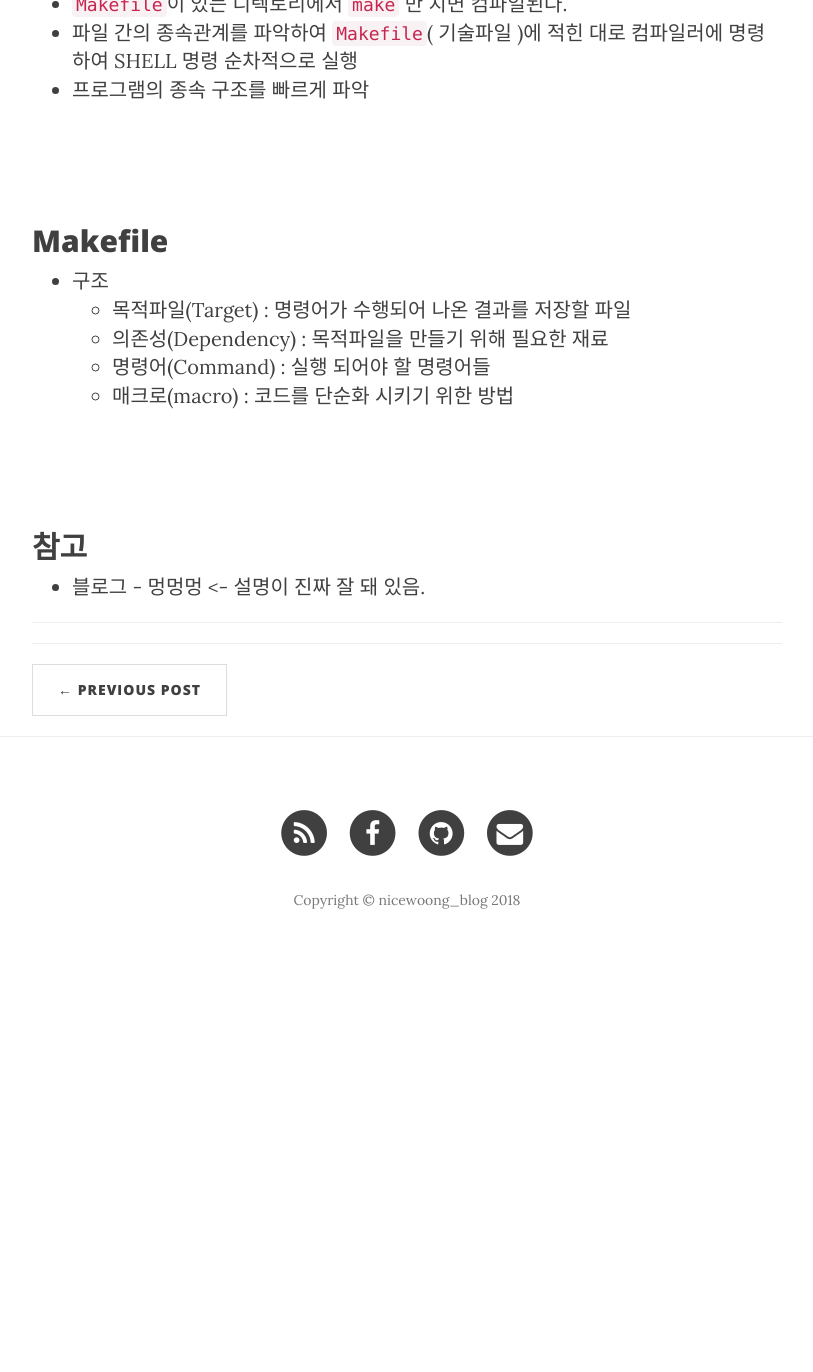
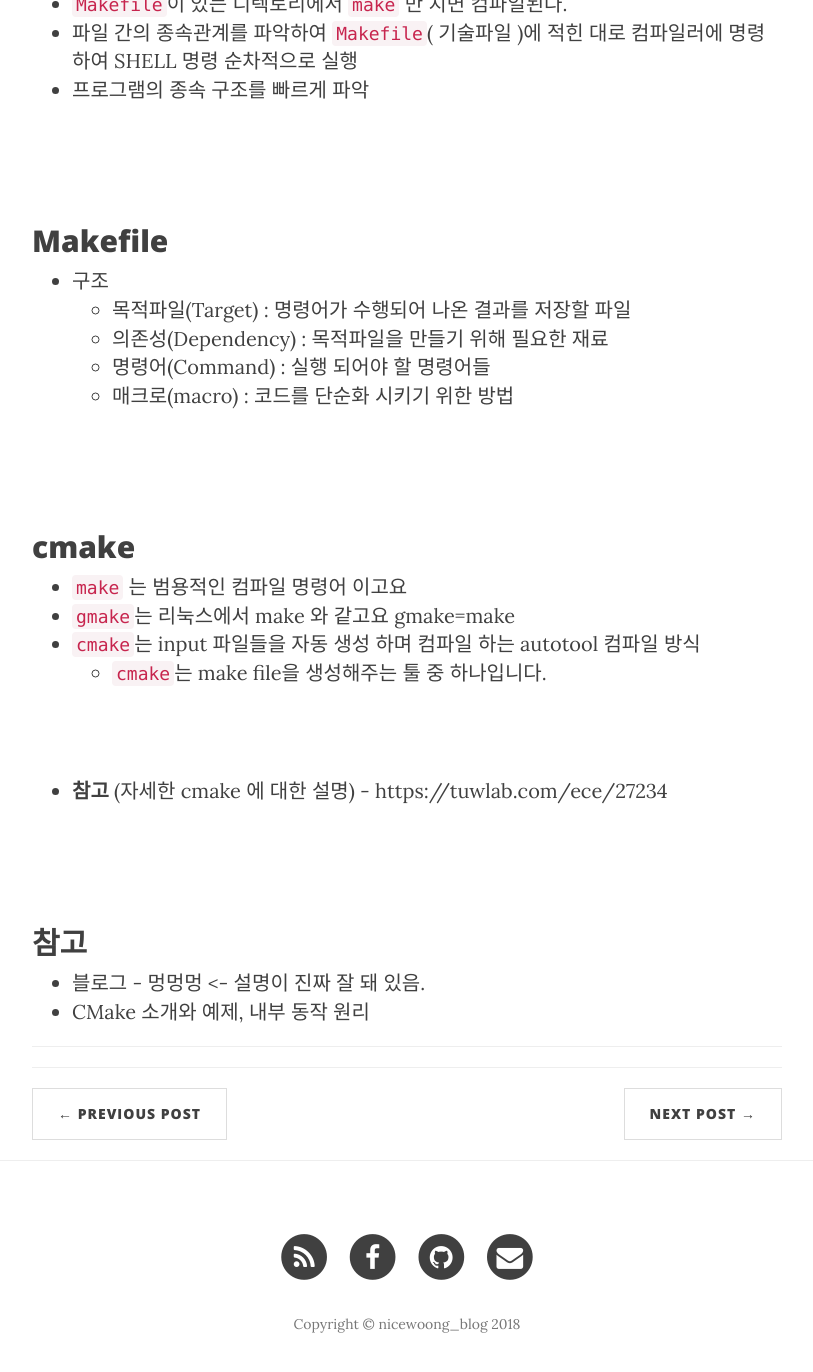
Before and after one commit to nicewoong/nicewoong.github.io, a Jekyll site: the page built from _posts/2018-02-24-linux-makefile.md, in a window 1280 px wide and 1400 px high, scrolled down 716 px. Shown: the top 1372 px of the window, without its empty margins (233-1046 px from the left). Built offline with Jekyll 4.4.1, drawn with Linux system fonts in a browser that asks for light colours; nearby versions of some CDN libraries; comment, search, counter and statistics services are not loaded; before the commit the page ends 1692 px from its top, so only the background shows below that.

Commit message:
Create new post

```diff
--- a/_posts/2018-02-24-linux-makefile.md
+++ b/_posts/2018-02-24-linux-makefile.md
@@ -41,8 +41,23 @@ comments: true
 
 <br><br>
 
+## cmake
+* `make` 는 범용적인 컴파일 명령어 이고요
+* `gmake`는 리눅스에서 make 와 같고요 gmake=make
+* `cmake`는 input 파일들을 자동 생성 하며 컴파일 하는 autotool 컴파일 방식
+  * `cmake`는 make file을 생성해주는 툴 중 하나입니다.
+
+<br>
+
+* **참고** (자세한 cmake 에 대한 설명) - https://tuwlab.com/ece/27234
+
+
+<br><br>
+
+
 
 
 ## 참고
 
 * [블로그 - 멍멍멍](http://bowbowbow.tistory.com/12#make-와-makefile) <- 설명이 진짜 잘 돼 있음.
+* [CMake 소개와 예제, 내부 동작 원리](https://tuwlab.com/ece/27234)
```
Also changed, not shown: _posts/2018-02-25-cassandra-c-driver.md (added, +63 -0 lines), _posts/2018-02-25-linux-gcc-option.md (added).
